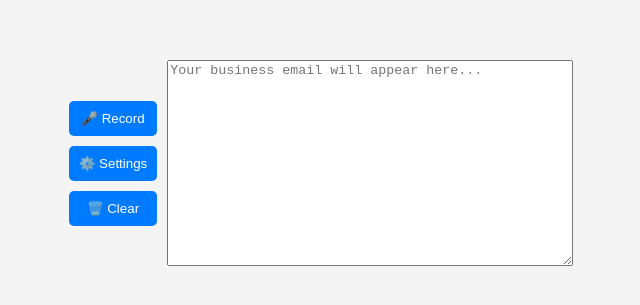
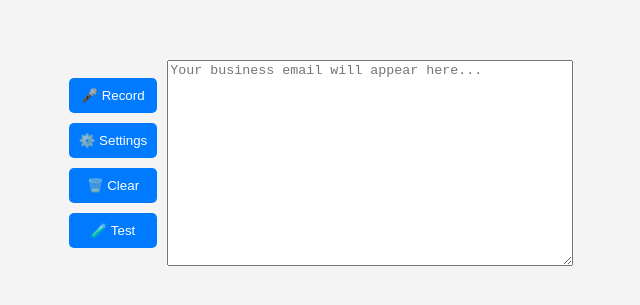
Before and after one commit to bat4-exp/Mailwhisper, a plain HTML site: page index.html in a window 1280 px wide. Shown: the part 245-550 px from the top of the page, without its empty margins (319-959 px from the left). Drawn offline with Linux system fonts and the light colour scheme.

Commit message:
Update index.html

```diff
--- a/index.html
+++ b/index.html
@@ -13,6 +13,8 @@
             <button id="settingsBtn">⚙️ Settings</button>
             <button id="copyBtn" style="display: none;">📋 Copy</button>
             <button id="clearBtn">🗑️ Clear</button>
+            <button id="testBtn">🧪 Test</button> <!-- New button added -->
+
         </div>
         <textarea id="outputText" placeholder="Your business email will appear here..."></textarea>
     </div>
```
